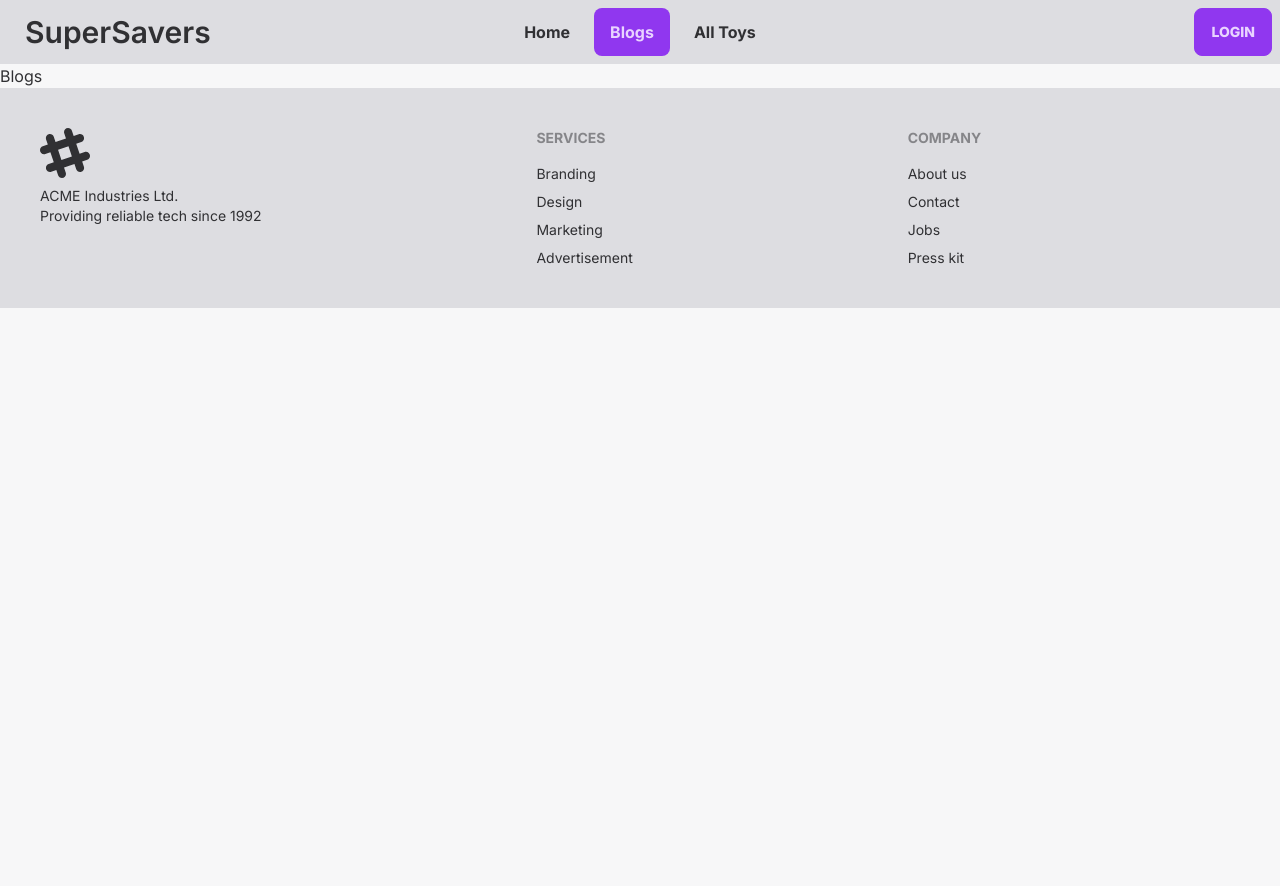
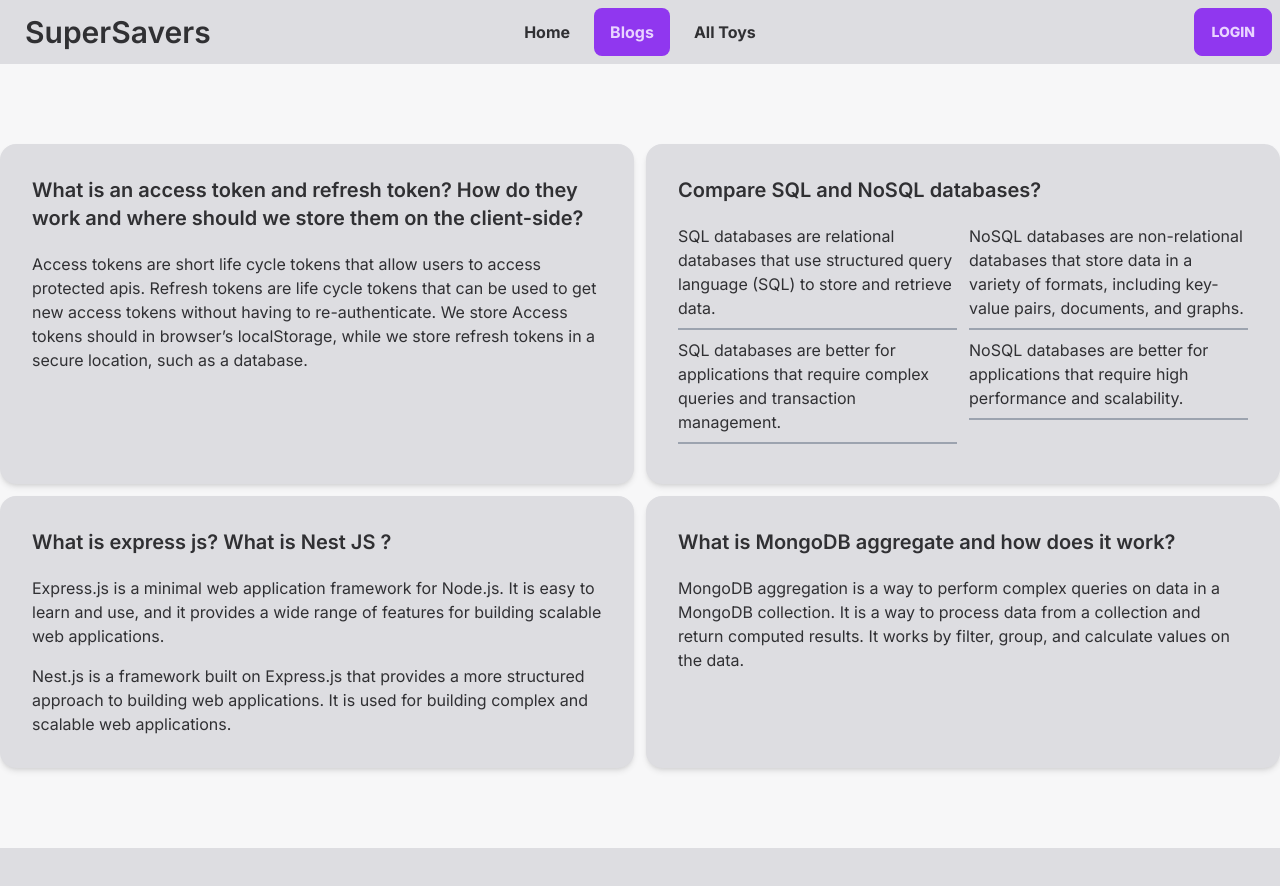
Before and after one commit to a4arpon/super-savers, a React (Vite) app: page /blogs in a window 1280 px wide. Shown: the top 886 px of the page. Before the commit the page ends 800 px from the top, so only its background shows below. Built offline with nearby package versions, Linux system fonts and the light colour scheme; no server answers.

Commit message:
Fix: Blogs & Navbar Fixed

```diff
--- a/src/components/shared/Footer.jsx
+++ b/src/components/shared/Footer.jsx
@@ -1,6 +1,6 @@
 const Footer = () => {
   return (
-    <footer className="footer p-10 bg-base-200 text-base-content">
+    <footer className="footer p-10 bg-base-200 text-neutral-content">
       <div>
         <svg
           width="50"
@@ -20,18 +20,42 @@ const Footer = () => {
         </p>
       </div>
       <div>
-        <span className="footer-title">Services</span>
-        <a className="link link-hover">Branding</a>
-        <a className="link link-hover">Design</a>
-        <a className="link link-hover">Marketing</a>
-        <a className="link link-hover">Advertisement</a>
-      </div>
-      <div>
-        <span className="footer-title">Company</span>
-        <a className="link link-hover">About us</a>
-        <a className="link link-hover">Contact</a>
-        <a className="link link-hover">Jobs</a>
-        <a className="link link-hover">Press kit</a>
+        <span className="footer-title">Social</span>
+        <div className="grid grid-flow-col gap-4 text-primary">
+          <a className="btn btn-circle btn-accent btn-outline border-2">
+            <svg
+              xmlns="http://www.w3.org/2000/svg"
+              width="24"
+              height="24"
+              viewBox="0 0 24 24"
+              className="fill-current"
+            >
+              <path d="M24 4.557c-.883.392-1.832.656-2.828.775 1.017-.609 1.798-1.574 2.165-2.724-.951.564-2.005.974-3.127 1.195-.897-.957-2.178-1.555-3.594-1.555-3.179 0-5.515 2.966-4.797 6.045-4.091-.205-7.719-2.165-10.148-5.144-1.29 2.213-.669 5.108 1.523 6.574-.806-.026-1.566-.247-2.229-.616-.054 2.281 1.581 4.415 3.949 4.89-.693.188-1.452.232-2.224.084.626 1.956 2.444 3.379 4.6 3.419-2.07 1.623-4.678 2.348-7.29 2.04 2.179 1.397 4.768 2.212 7.548 2.212 9.142 0 14.307-7.721 13.995-14.646.962-.695 1.797-1.562 2.457-2.549z"></path>
+            </svg>
+          </a>
+          <a className="btn btn-circle btn-accent btn-outline border-2">
+            <svg
+              xmlns="http://www.w3.org/2000/svg"
+              width="24"
+              height="24"
+              viewBox="0 0 24 24"
+              className="fill-current"
+            >
+              <path d="M19.615 3.184c-3.604-.246-11.631-.245-15.23 0-3.897.266-4.356 2.62-4.385 8.816.029 6.185.484 8.549 4.385 8.816 3.6.245 11.626.246 15.23 0 3.897-.266 4.356-2.62 4.385-8.816-.029-6.185-.484-8.549-4.385-8.816zm-10.615 12.816v-8l8 3.993-8 4.007z"></path>
+            </svg>
+          </a>
+          <a className="btn btn-circle btn-accent btn-outline border-2">
+            <svg
+              xmlns="http://www.w3.org/2000/svg"
+              width="24"
+              height="24"
+              viewBox="0 0 24 24"
+              className="fill-current"
+            >
+              <path d="M9 8h-3v4h3v12h5v-12h3.642l.358-4h-4v-1.667c0-.955.192-1.333 1.115-1.333h2.885v-5h-3.808c-3.596 0-5.192 1.583-5.192 4.615v3.385z"></path>
+            </svg>
+          </a>
+        </div>
       </div>
     </footer>
   )
--- a/src/pages/blogs/Blogs.jsx
+++ b/src/pages/blogs/Blogs.jsx
@@ -1,5 +1,89 @@
+import useTitle from '../../hooks/useTitle'
+
 const Blogs = () => {
-  return <div>Blogs</div>
+  useTitle('Blogs | SuperSaver')
+  return (
+    <div className="container mx-auto my-20">
+      <div className="grid lg:grid-cols-2 gap-3">
+        <div className="card w-full bg-base-200 shadow-md">
+          <div className="card-body">
+            <h2 className="card-title mb-3">
+              What is an access token and refresh token? How do they work and
+              where should we store them on the client-side?
+            </h2>
+            <p>
+              Access tokens are short life cycle tokens that allow users to
+              access protected apis. Refresh tokens are life cycle tokens that
+              can be used to get new access tokens without having to
+              re-authenticate. We store Access tokens should in browser&rsquo;s
+              localStorage, while we store refresh tokens in a secure location,
+              such as a database.
+            </p>
+          </div>
+        </div>
+        <div className="card w-full bg-base-200 shadow-md">
+          <div className="card-body">
+            <h2 className="card-title mb-3">
+              Compare SQL and NoSQL databases?
+            </h2>
+            <div className="flex flex-col w-full lg:flex-row gap-3">
+              <div className="lg:w-1/2">
+                <p className="mb-2 border-b-2 border-gray-400 pb-2">
+                  SQL databases are relational databases that use structured
+                  query language (SQL) to store and retrieve data.
+                </p>
+                <p className="mb-2 border-b-2 border-gray-400 pb-2">
+                  SQL databases are better for applications that require complex
+                  queries and transaction management.
+                </p>
+              </div>
+              <div className="lg:w-1/2">
+                <p className="mb-2 border-b-2 border-gray-400 pb-2">
+                  NoSQL databases are non-relational databases that store data
+                  in a variety of formats, including key-value pairs, documents,
+                  and graphs.
+                </p>
+                <p className="mb-2 border-b-2 border-gray-400 pb-2">
+                  NoSQL databases are better for applications that require high
+                  performance and scalability.
+                </p>
+              </div>
+            </div>
+          </div>
+        </div>
+        <div className="card w-full bg-base-200 shadow-md">
+          <div className="card-body">
+            <h2 className="card-title mb-3">
+              What is express js? What is Nest JS ?
+            </h2>
+            <p className="mb-2">
+              Express.js is a minimal web application framework for Node.js. It
+              is easy to learn and use, and it provides a wide range of features
+              for building scalable web applications.
+            </p>
+            <p>
+              Nest.js is a framework built on Express.js that provides a more
+              structured approach to building web applications. It is used for
+              building complex and scalable web applications.
+            </p>
+          </div>
+        </div>
+        <div className="card w-full bg-base-200 shadow-md">
+          <div className="card-body">
+            <h2 className="card-title mb-3">
+              What is MongoDB aggregate and how does it work?
+            </h2>
+            <p>
+              MongoDB aggregation is a way to perform complex queries on data in
+              a MongoDB collection. It is a way to process data from a
+              collection and return computed results. It works by filter, group,
+              and calculate values on the data.
+            </p>
+          </div>
+        </div>
+      </div>
+    </div>
+  )
 }
 
 export default Blogs
```
